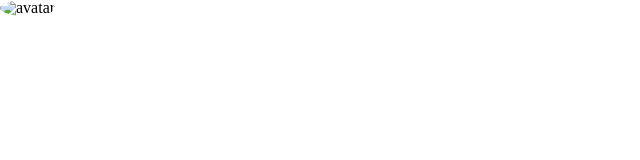
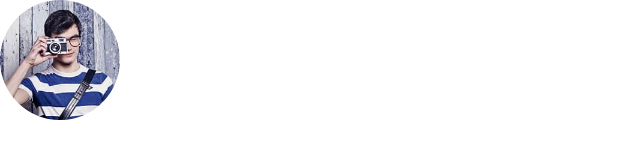
Before and after one commit to js-tasks-ru/htmlcss-20230227_yaroshenkoannette, a website: page 06-lection4/01-avatar/index.html in a window 1280 px wide. Shown: the whole page, without its empty margins (0-640 px from the left). Drawn offline with Linux system fonts and the light colour scheme.

Commit message:
change image

```diff
--- a/06-lection4/01-avatar/index.html
+++ b/06-lection4/01-avatar/index.html
@@ -7,11 +7,7 @@
   </head>
   <body>
     <div class="avatar">
-      <img
-        src="../../assets/images/avatar.png"
-        alt="avatar"
-        class="avatar__image"
-      />
+      <img src="public/avatar-200.jpg" alt="avatar" class="avatar__image" />
     </div>
   </body>
 </html>
```
